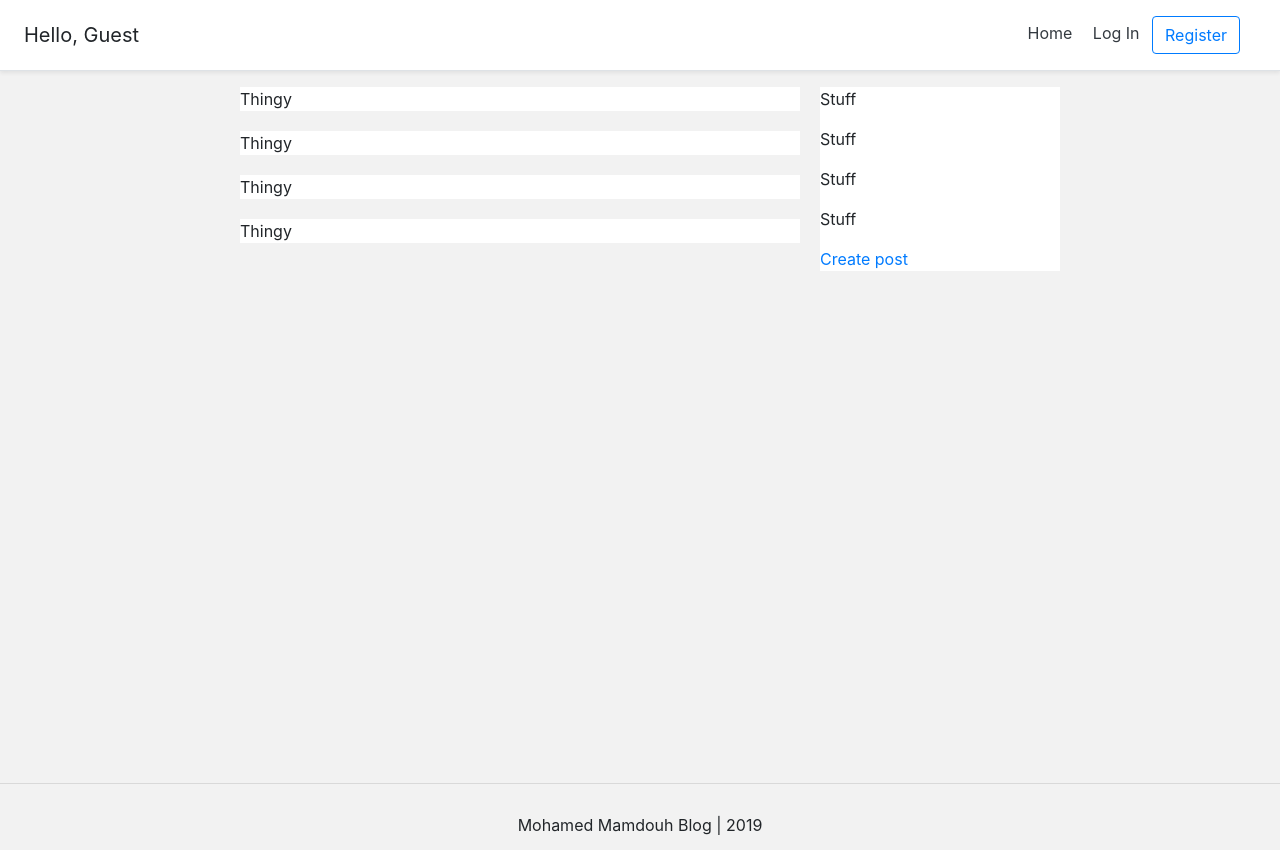
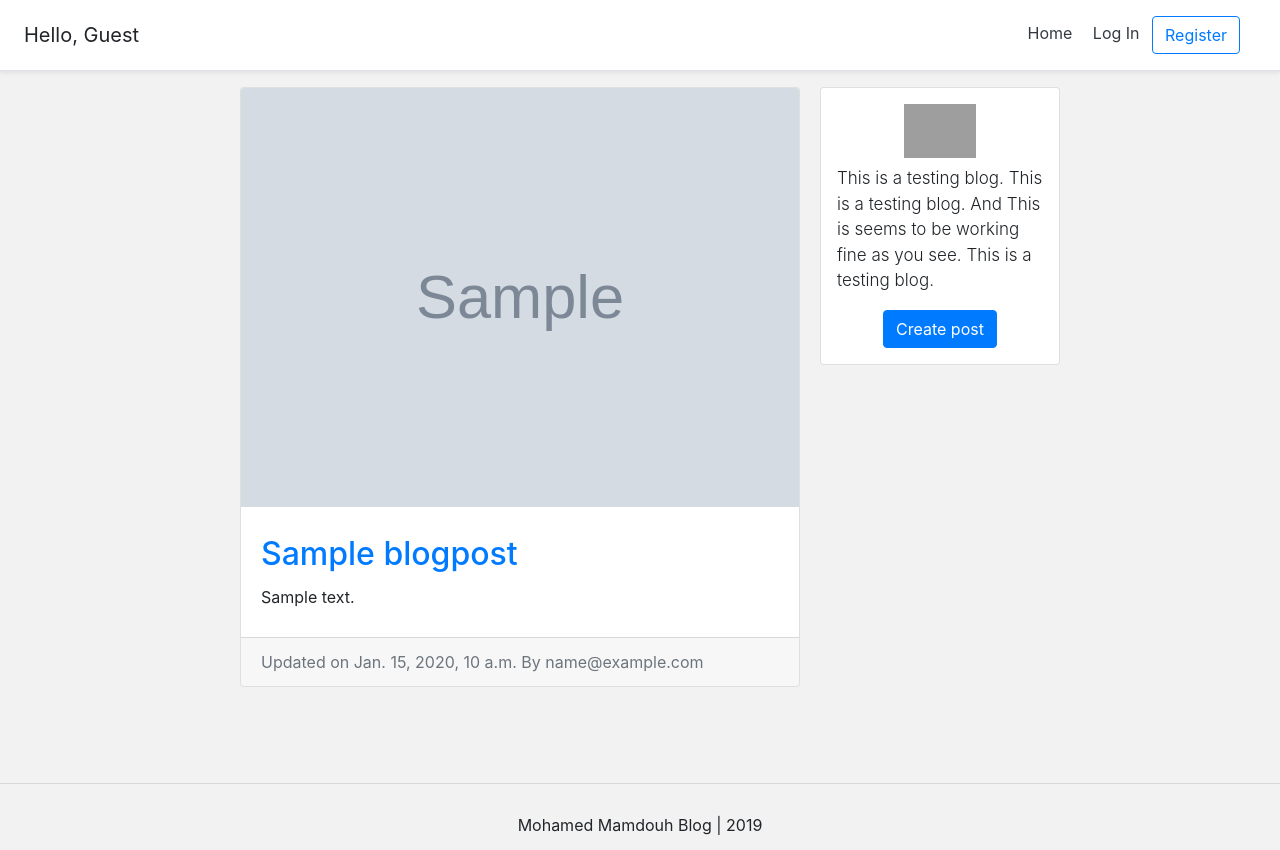
Before and after one commit to muhammad-mamdouh/Django_Projects, a Django app: page / in a window 1280 px wide. Run offline with Django 3.2, Linux system fonts and the light colour scheme; tables that the repository leaves empty hold one stand-in row (values such as "Sample post"); grey boxes marked "Sample" are stand-in pictures; some libraries are stand-ins or nearby versions; grey boxes are pictures that could not be loaded.

Commit message:
feature: Update the home page look to display all of the posts

```diff
--- /dev/null
+++ b/src/blog/templates/blog/snippets/blog_post_snippet.html
@@ -0,0 +1,50 @@
+<style type="text/css">
+	.card{
+		max-width: 700px;
+		width: 100%;
+	}
+	.card-body{
+		padding: 20px;
+	}
+
+</style>
+
+{% if blog_post %}
+  <div class="container">
+    <div class="row">
+      <!-- Blog Post -->
+      <div class="card m-auto">
+        <a href="{% url 'blog:detail' post.slug %}">
+          <img class="card-img-top" src="{{ blog_post.image.url }}">
+        </a>
+        <div class="card-body mt-2 mb-2">
+          <a href="{% url 'blog:detail' post.slug %}">
+            <h2 class="card-title">{{ blog_post.title }}</h2>
+          </a>
+          <p class="card-text">{{ blog_post.body|safe|truncatechars:180 }} </p>
+
+          {% if blog_post.author == request.user %}
+            <a href="{% url 'blog:edit' blog_post.slug %}" class="btn btn-primary">Update</a>
+          {% endif %}
+
+        </div>
+        <div class="card-footer text-muted">
+          Updated on {{ blog_post.date_updated }} By {{ blog_post.author }}
+        </div>
+      </div>
+    </div>
+  </div>
+
+{% else %}
+
+  <div class="container">
+    <div class="row">
+      <div class="card m-auto">
+        <div class="card-body mt-2 mb-2">
+          <h2 class="card-title">No results</h2>
+          <p class="card-text">There were no results matching the search: "{{ query }}"</p>
+        </div>
+      </div>
+    </div>
+  </div>
+{% endif %}
--- a/src/personal/templates/personal/home.html
+++ b/src/personal/templates/personal/home.html
@@ -1,6 +1,7 @@
 {% extends 'base.html' %}
+{% load staticfiles %}
 {% block content %}
-  <style>
+  <style type="text/css">
     @media (max-width: 768px) {
       .right-column{
         margin-left: 0px;
@@ -12,7 +13,6 @@
       }
     }
     .blog-post-container{
-      background-color: #fff;
       margin-bottom: 20px;
       width: 100%;
     }
@@ -26,46 +26,59 @@
     .right-column{
       padding:0px;
     }
+    .lead{
+      font-size: 17px;
+    }
   </style>
+
+  <!-- main content -->
   <div class="container">
     <div class="row">
-      <!--Right Side, 'create post' bar-->
-        <div class="create-post-bar d-lg-none col-lg-7 offset-lg-1">
-        <a href="{% url 'blog:create' %}">Create post</a>
+
+      <!-- blog feed -->
+      <div class="left-column col-lg-7 offset-lg-1">
+
+        <!-- Top 'create post' bar -->
+        <div class="d-lg-none mb-3">
+          <div class="card m-auto d-flex flex-column p-3">
+            <img class="img-fluid d-block m-auto pb-2" src="{% static 'blog.png' %}" width="72" height="72">
+            <p class="lead">This is a testing blog. This is a testing blog. And This is seems to be working fine
+              as you see.
+              This is a testing blog.</p>
+            <p class="m-auto"><a class="btn btn-primary" href="{% url 'blog:create' %}">Create post</a></p>
+          </div>
+        </div>
+        <!-- end Top 'create post' bar -->
+
+        <!-- Blog posts-->
+        {% if blog_posts %}
+          {% for post in blog_posts %}
+            <div class="blog-post-container">
+              {% include 'blog/snippets/blog_post_snippet.html' with blog_post=post %}
+            </div>
+          {% endfor %}
+        {% else %}
+          <div class="blog-post-container">
+            {% include 'blog/snippets/blog_post_snippet.html' with query=query %}
+          </div>
+        {% endif %}
+        <!-- End Blog posts-->
+
       </div>
-      <!--End Right Side, 'create post' bar-->
+      <!-- end blog feed -->
 
-      <!--Blog Feed-->
-      <div class="left-column col-lg-7 offset-lg-1">
-        <div class="blog-post-container">
-          <p>Thingy</p>
-        </div>
-
-        <div class="blog-post-container">
-          <p>Thingy</p>
-        </div>
-
-        <div class="blog-post-container">
-          <p>Thingy</p>
-        </div>
-
-        <div class="blog-post-container">
-          <p>Thingy</p>
+      <!-- Right 'create post' column  -->
+      <div class="right-column col-lg-3 d-lg-flex d-none flex-column">
+        <div class="card create-post-bar d-flex flex-column p-3">
+          <img class="img-fluid d-block m-auto pb-2" src="{% static 'blog.png' %}" width="72" height="72">
+          <p class="lead">This is a testing blog. This is a testing blog. And This is seems to be working fine
+              as you see.
+              This is a testing blog.</p>
+          <p class="m-auto"><a class="btn btn-primary" href="{% url 'blog:create' %}">Create post</a></p>
         </div>
       </div>
-      <!--End Blog Feed-->
+      <!-- end Right 'create post' column  -->
 
-      <!--Right Side, 'create post' column-->
-      <div class="right-column col-lg-3 d-lg-flex d-none flex-column">
-        <div class="create-post-bar">
-          <p>Stuff</p>
-          <p>Stuff</p>
-          <p>Stuff</p>
-          <p>Stuff</p>
-          <a href="{% url 'blog:create' %}">Create post</a>
-        </div>
-      </div>
-      <!--End Right Side, 'create post' column-->
     </div>
   </div>
 {% endblock content %}
--- a/src/personal/views.py
+++ b/src/personal/views.py
@@ -1,9 +1,7 @@
 from django.shortcuts import render
-from account.models import Account
+from blog.models import BlogPost
+from operator import attrgetter
 
 def home_screen_view(request):
-    context = {}
-
-    accounts = Account.objects.all()
-    context['accounts'] = accounts
-    return render(request, 'personal/home.html', context)
+    blog_posts = sorted(BlogPost.objects.all(), key=attrgetter('date_updated'), reverse=True)
+    return render(request, 'personal/home.html', {'blog_posts': blog_posts})
```
